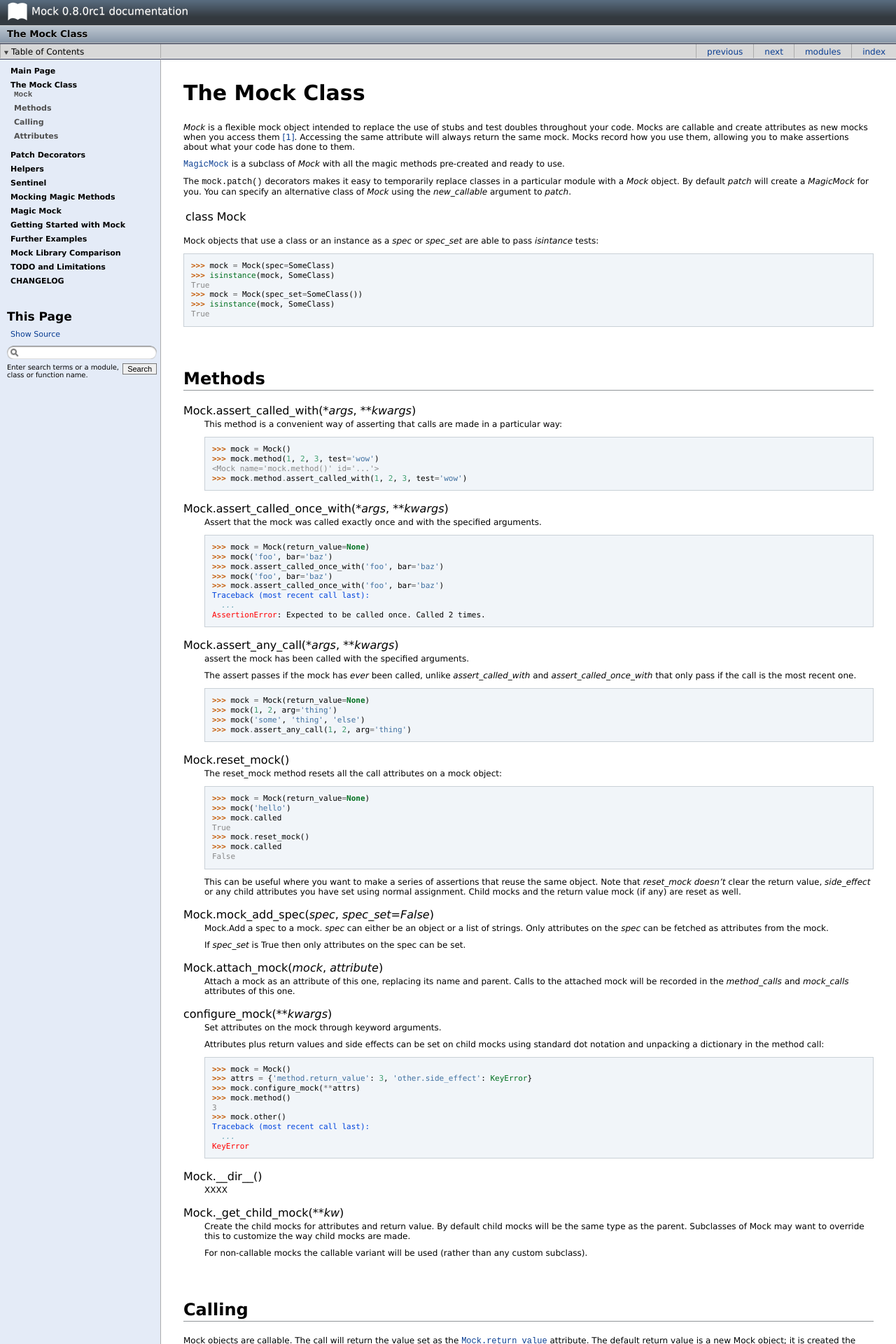
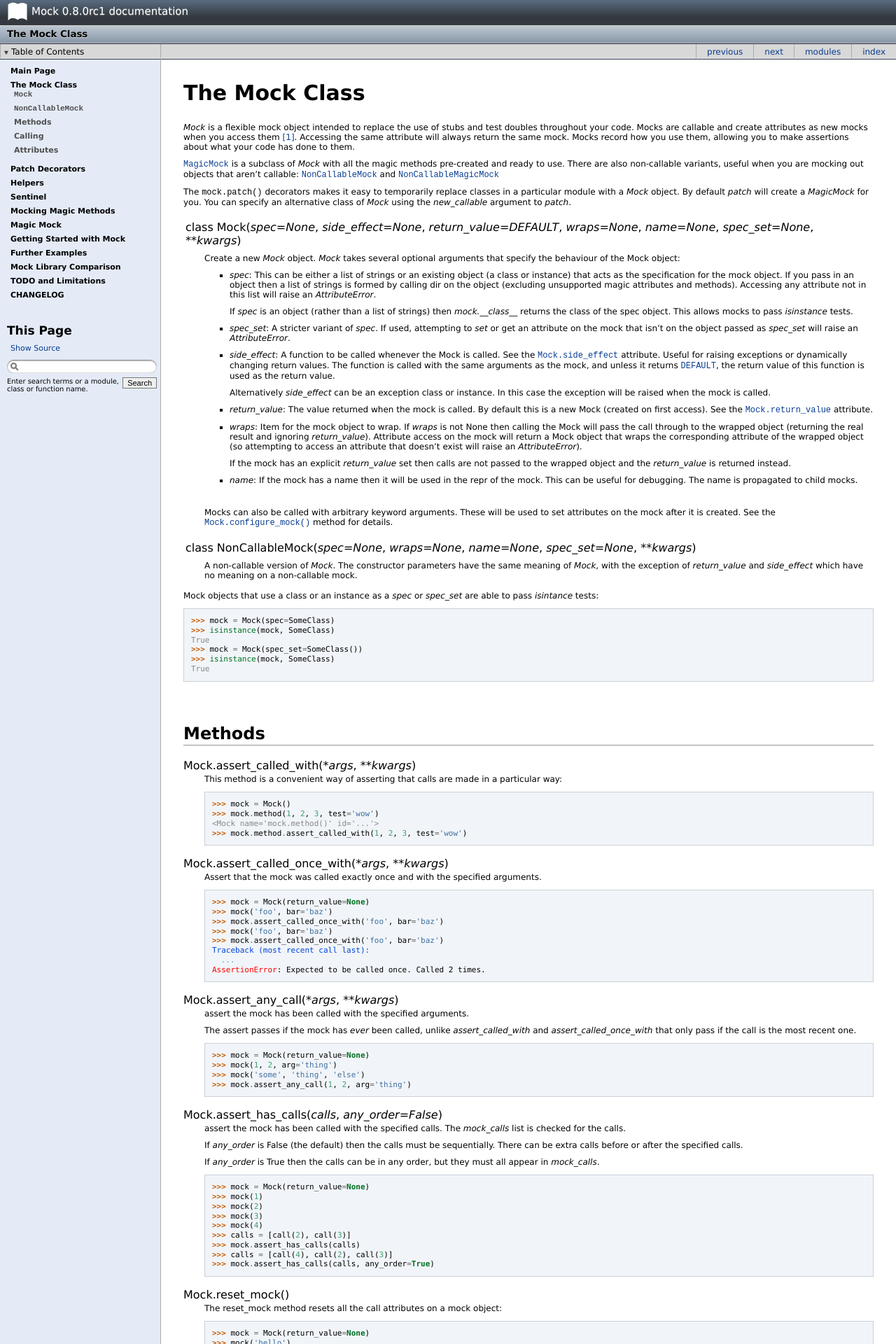
Before and after one commit to testing-cabal/mock, a Sphinx documentation site: the page built from docs/mock.txt, in a window 1280 px wide. Shown: the top 1920 px of the page at 70% size. Built offline with Sphinx 7.4.7, drawn with Linux system fonts in a browser that asks for light colours; pages that are not in the unit, such as notebooks, are missing from menus; some of the changed text lies outside the part shown.

Commit message:
Docs update

```diff
--- a/docs/mock.txt
+++ b/docs/mock.txt
@@ -9,7 +9,7 @@
     import os, sys
     if not os.getcwd() in sys.path:
         sys.path.append(os.getcwd())
-    from mock import Mock, sentinel, DEFAULT
+    from mock import Mock, sentinel, DEFAULT, call
 
     class SomeClass:
         pass
@@ -21,7 +21,9 @@ return the same mock. Mocks record how you use them, allowing you to make
 assertions about what your code has done to them.
 
 :class:`MagicMock` is a subclass of `Mock` with all the magic methods
-pre-created and ready to use.
+pre-created and ready to use. There are also non-callable variants, useful
+when you are mocking out objects that aren't callable:
+:class:`NonCallableMock` and :class:`NonCallableMagicMock`
 
 The :func:`mock.patch` decorators makes it easy to temporarily replace classes
 in a particular module with a `Mock` object. By default `patch` will create
@@ -35,7 +37,63 @@ the `new_callable` argument to `patch`.
 .. index:: name
 .. index:: spec
 
-.. class:: Mock
+.. class:: Mock(spec=None, side_effect=None, return_value=DEFAULT, wraps=None, name=None, spec_set=None, **kwargs)
+
+    Create a new `Mock` object. `Mock` takes several optional arguments
+    that specify the behaviour of the Mock object:
+
+    * `spec`: This can be either a list of strings or an existing object (a
+      class or instance) that acts as the specification for the mock object. If
+      you pass in an object then a list of strings is formed by calling dir on
+      the object (excluding unsupported magic attributes and methods). Accessing
+      any attribute not in this list will raise an `AttributeError`.
+
+      If `spec` is an object (rather than a list of strings) then
+      `mock.__class__` returns the class of the spec object. This allows mocks
+      to pass `isinstance` tests.
+
+    * `spec_set`: A stricter variant of `spec`. If used, attempting to *set*
+      or get an attribute on the mock that isn't on the object passed as
+      `spec_set` will raise an `AttributeError`.
+
+    * `side_effect`: A function to be called whenever the Mock is called. See
+      the :attr:`Mock.side_effect` attribute. Useful for raising exceptions or
+      dynamically changing return values. The function is called with the same
+      arguments as the mock, and unless it returns :data:`DEFAULT`, the return
+      value of this function is used as the return value.
+
+      Alternatively `side_effect` can be an exception class or instance. In
+      this case the exception will be raised when the mock is called.
+
+    * `return_value`: The value returned when the mock is called. By default
+      this is a new Mock (created on first access). See the
+      :attr:`Mock.return_value` attribute.
+
+    * `wraps`: Item for the mock object to wrap. If `wraps` is not None
+      then calling the Mock will pass the call through to the wrapped object
+      (returning the real result and ignoring `return_value`). Attribute
+      access on the mock will return a Mock object that wraps the corresponding
+      attribute of the wrapped object (so attempting to access an attribute that
+      doesn't exist will raise an `AttributeError`).
+
+      If the mock has an explicit `return_value` set then calls are not passed
+      to the wrapped object and the `return_value` is returned instead.
+
+    * `name`: If the mock has a name then it will be used in the repr of the
+      mock. This can be useful for debugging. The name is propagated to child
+      mocks.
+
+    Mocks can also be called with arbitrary keyword arguments. These will be
+    used to set attributes on the mock after it is created. See the
+    :meth:`Mock.configure_mock` method for details.
+
+
+.. class:: NonCallableMock(spec=None, wraps=None, name=None, spec_set=None, **kwargs)
+
+    A non-callable version of `Mock`. The constructor parameters have the same
+    meaning of `Mock`, with the exception of `return_value` and `side_effect`
+    which have no meaning on a non-callable mock.
+
 
 Mock objects that use a class or an instance as a `spec` or `spec_set` are able
 to pass `isintance` tests:
@@ -99,6 +157,31 @@ Methods
         >>> mock.assert_any_call(1, 2, arg='thing')
 
 
+.. method:: Mock.assert_has_calls(calls, any_order=False)
+
+    assert the mock has been called with the specified calls.
+    The `mock_calls` list is checked for the calls.
+
+    If `any_order` is False (the default) then the calls must be
+    sequentially. There can be extra calls before or after the
+    specified calls.
+
+    If `any_order` is True then the calls can be in any order, but
+    they must all appear in `mock_calls`.
+
+    .. doctest::
+
+        >>> mock = Mock(return_value=None)
+        >>> mock(1)
+        >>> mock(2)
+        >>> mock(3)
+        >>> mock(4)
+        >>> calls = [call(2), call(3)]
+        >>> mock.assert_has_calls(calls)
+        >>> calls = [call(4), call(2), call(3)]
+        >>> mock.assert_has_calls(calls, any_order=True)
+
+
 .. method:: Mock.reset_mock()
 
     The reset_mock method resets all the call attributes on a mock object:
@@ -136,7 +219,7 @@ Methods
     `method_calls` and `mock_calls` attributes of this one.
 
 
-.. method:: configure_mock(**kwargs)
+.. method:: Mock.configure_mock(**kwargs)
 
         Set attributes on the mock through keyword arguments.
 
@@ -163,7 +246,6 @@ Methods
 
 
 .. method:: Mock._get_child_mock(**kw)
-
 
     Create the child mocks for attributes and return value.
     By default child mocks will be the same type as the parent.
```
Also changed, not shown: docs/magicmock.txt (+11 -1 lines).
